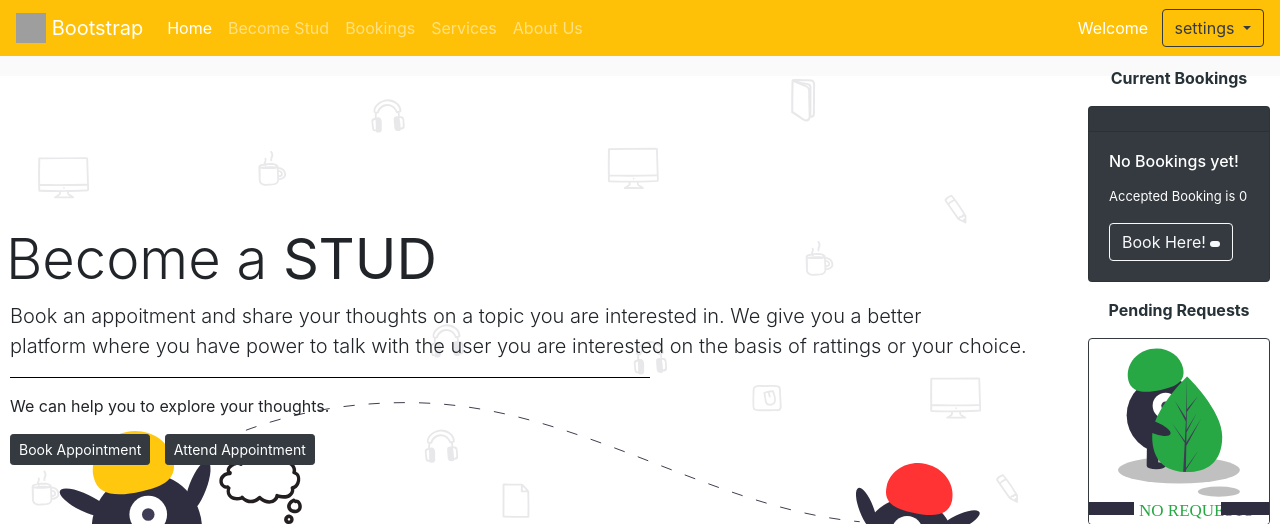
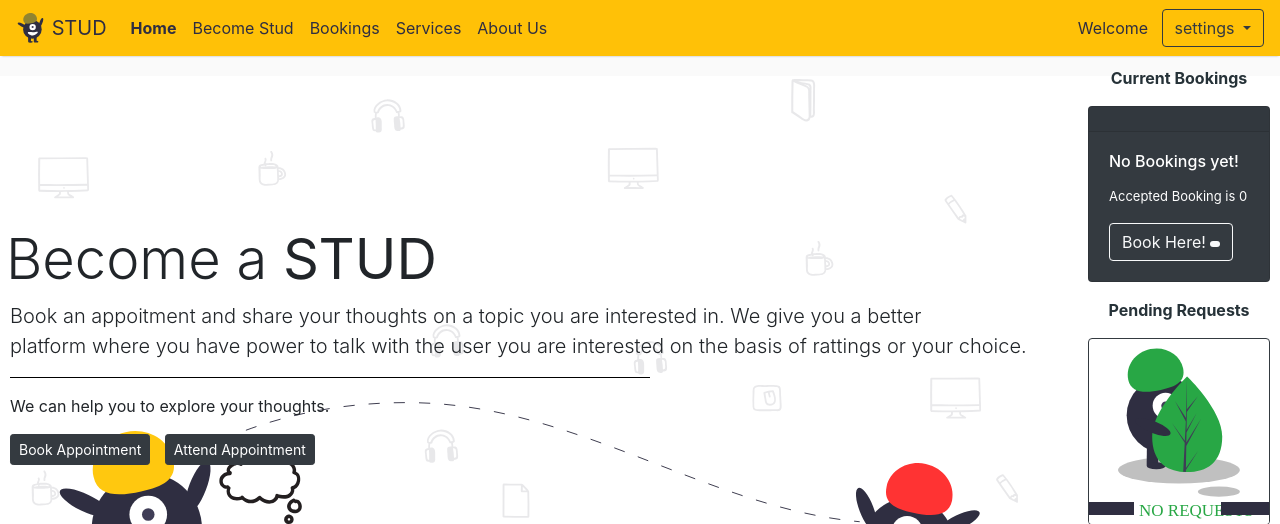
Before and after one commit to barunsarraf/STUD, a PHP site: page /stud/profile.php in a window 1280 px wide. Shown: the top 524 px of the page. Run offline with PHP 8.4, Linux system fonts and the light colour scheme; the visitor is signed in with stand-in values (Sample User, id 1); data that the repository does not hold is empty; grey boxes are pictures that could not be loaded.

Commit message:
logo added

```diff
--- a/profile.php
+++ b/profile.php
@@ -17,6 +17,7 @@
 <script src="https://cdnjs.cloudflare.com/ajax/libs/popper.js/1.14.7/umd/popper.min.js" integrity="sha384-UO2eT0CpHqdSJQ6hJty5KVphtPhzWj9WO1clHTMGa3JDZwrnQq4sF86dIHNDz0W1" crossorigin="anonymous"></script>
 <script src="https://stackpath.bootstrapcdn.com/bootstrap/4.3.1/js/bootstrap.min.js" integrity="sha384-JjSmVgyd0p3pXB1rRibZUAYoIIy6OrQ6VrjIEaFf/nJGzIxFDsf4x0xIM+B07jRM" crossorigin="anonymous"></script>
 </head>
+
 <body style="  height: 100%;
     background-image: url(background.svg);
     background-size:100% 100%;
@@ -26,34 +27,34 @@
 
 >
 
-	<nav class="navbar navbar-expand-lg navbar-dark bg-warning">
+	<nav class="navbar navbar-expand-lg navbar-dark bg-warning" style="  box-shadow: 0 2px 2px -2px rgba(0,0,0,.3);">
   <button class="navbar-toggler" type="button" data-toggle="collapse" data-target="#navbarTogglerDemo03" aria-controls="navbarTogglerDemo03" aria-expanded="false" aria-label="Toggle navigation">
     <span class="navbar-toggler-icon"></span>
   </button>
-  <a class="navbar-brand" href="#">
-    <img src="/docs/4.0/assets/brand/bootstrap-solid.svg" width="30" height="30" class="d-inline-block align-top" alt="">
-    Bootstrap
+  <a class="navbar-brand" style="color: #2F2E41" href="profile.php">
+    <img src="logo.svg" width="30" height="30" class="d-inline-block align-top" alt="">
+    STUD
   </a>
 
   <div class="collapse navbar-collapse" id="navbarTogglerDemo03">
     <ul class="navbar-nav mr-auto mt-2 mt-lg-0">
       <li class="nav-item active">
-        <a class="nav-link" href="#">Home <span class="sr-only">(current)</span></a>
+        <a class="nav-link" href="#" style="color: #2F2E41;"><b>Home</b> <span class="sr-only">(current)</span></a>
       </li>
       <li class="nav-item">
-        <a class="nav-link" href="book.php">Become Stud</a>
+        <a class="nav-link" href="book.php" style="color: #2F2E41;">Become Stud</a>
       </li>
       <li class="nav-item">
-        <a class="nav-link" href="viewbookings.php">Bookings</a>
+        <a class="nav-link" href="viewbookings.php" style="color: #2F2E41;">Bookings</a>
       </li>
         <li class="nav-item">
-        <a class="nav-link" href="#">Services</a>
+        <a class="nav-link" href="#" style="color: #2F2E41;">Services</a>
       </li>
        <li class="nav-item">
-        <a class="nav-link" href="#">About Us</a>
+        <a class="nav-link" href="#" style="color: #2F2E41;">About Us</a>
       </li>
     </ul>
-    <a style="color: #fff">Welcome <b>
+    <a style="color: #2F2E41;">Welcome <b>
       <?php
       $uid=$_SESSION["user_id"];
       $query="SELECT name from users where user_id='$uid'";
```
Also changed, not shown: logo.svg (added).
